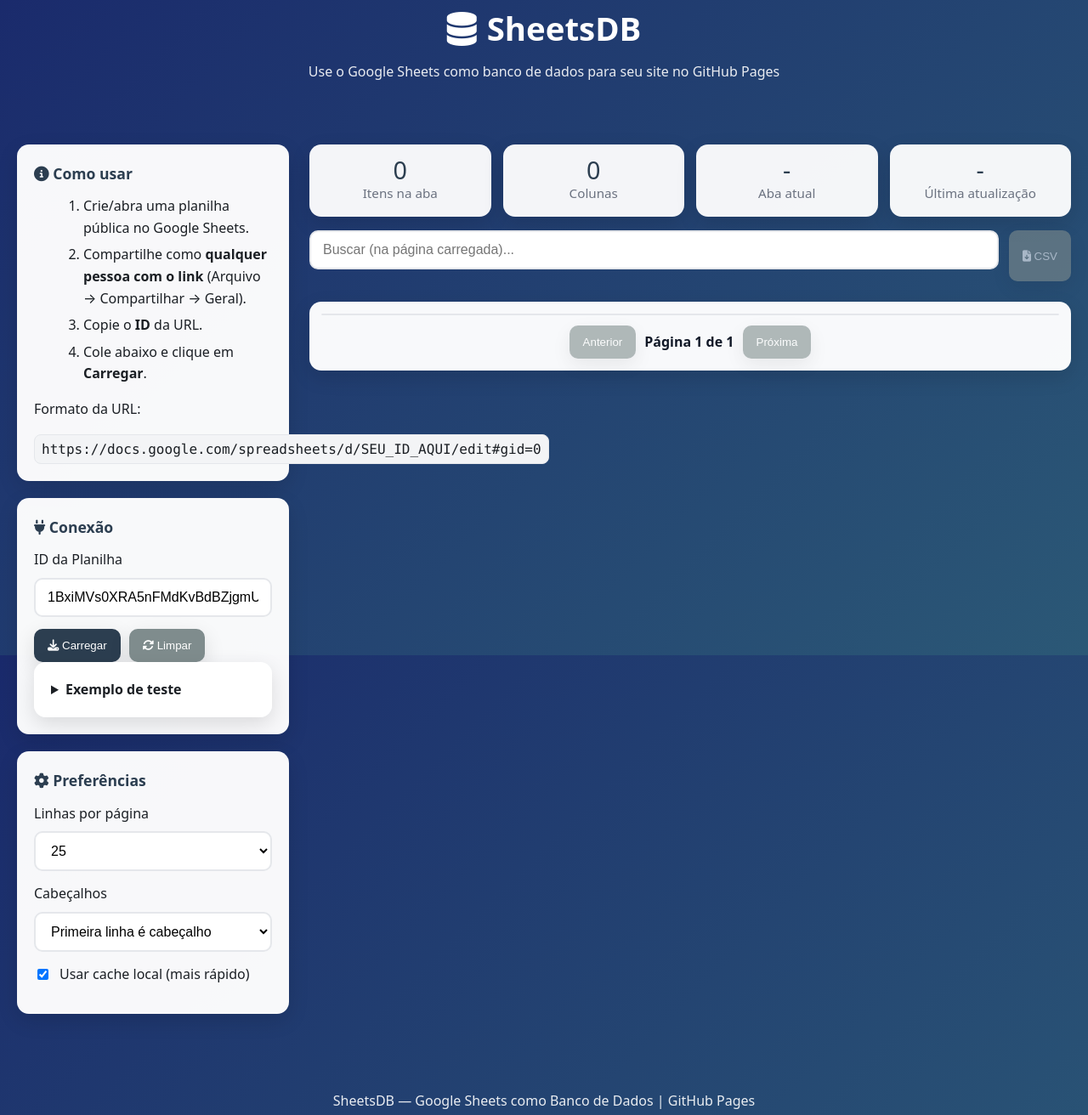
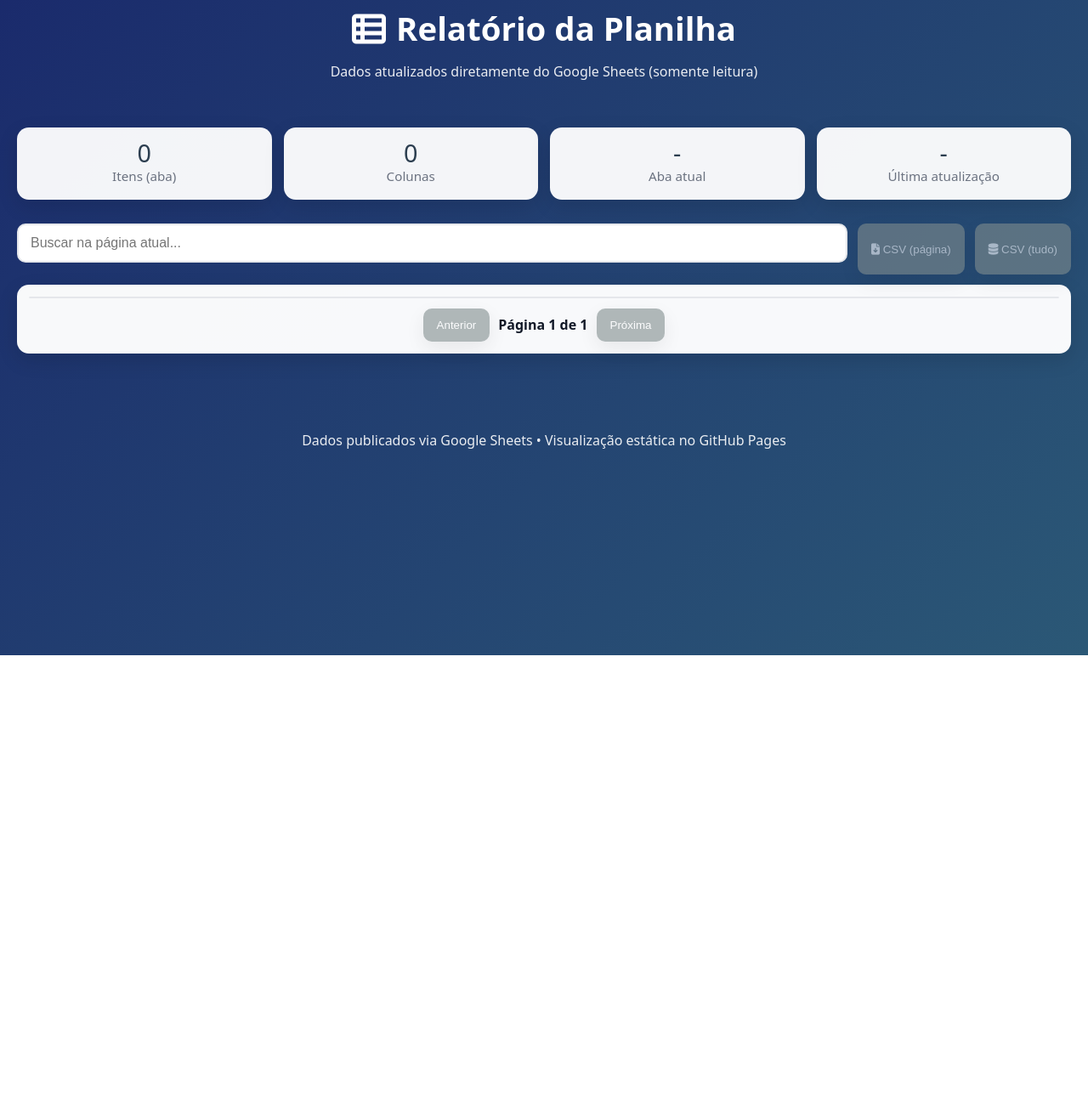
Before and after one commit to eiguilhermesilva/consultarescolas, a plain HTML site: page index.html in a window 1280 px wide. Shown: the part 29-1341 px from the top of the page at 85% size. After the commit the page ends 800 px from the top, so only its background shows below. Drawn offline with Linux system fonts and the light colour scheme.

Commit message:
Update index.html

```diff
--- a/index.html
+++ b/index.html
@@ -3,8 +3,8 @@
 <head>
   <meta charset="utf-8" />
   <meta name="viewport" content="width=device-width,initial-scale=1" />
-  <title>SheetsDB — Google Sheets como Banco de Dados</title>
-  <meta name="description" content="Use o Google Sheets como banco de dados no GitHub Pages, com múltiplas abas, paginação, ordenação, busca e exportação CSV."/>
+  <title>Dashboard da Planilha — Apresentação</title>
+  <meta name="description" content="Apresentação organizada de uma planilha do Google Sheets com múltiplas abas, paginação, busca, ordenação e exportação."/>
   <link rel="preconnect" href="https://docs.google.com" />
   <link rel="preconnect" href="https://spreadsheets.google.com" />
   <link rel="stylesheet" href="./styles.css" />
@@ -13,86 +13,20 @@
 <body>
   <header class="site-header">
     <div class="brand">
-      <i class="fa-solid fa-database" aria-hidden="true"></i>
-      <h1>SheetsDB</h1>
+      <i class="fa-solid fa-table-list" aria-hidden="true"></i>
+      <h1>Relatório da Planilha</h1>
     </div>
-    <p class="subtitle">Use o Google Sheets como banco de dados para seu site no GitHub Pages</p>
+    <p class="subtitle">Dados atualizados diretamente do Google Sheets (somente leitura)</p>
   </header>
 
   <main class="container">
-    <section class="dashboard">
-      <!-- Sidebar -->
-      <aside class="sidebar">
-        <article class="card">
-          <h2 class="card-title"><i class="fa-solid fa-circle-info"></i> Como usar</h2>
-          <ol class="steps">
-            <li>Crie/abra uma planilha pública no Google Sheets.</li>
-            <li>Compartilhe como <strong>qualquer pessoa com o link</strong> (Arquivo → Compartilhar → Geral).</li>
-            <li>Copie o <strong>ID</strong> da URL.</li>
-            <li>Cole abaixo e clique em <strong>Carregar</strong>.</li>
-          </ol>
-          <p class="muted">Formato da URL:</p>
-          <code class="code-inline">https://docs.google.com/spreadsheets/d/SEU_ID_AQUI/edit#gid=0</code>
-        </article>
-
-        <article class="card">
-          <h3 class="card-title"><i class="fa-solid fa-plug"></i> Conexão</h3>
-          <div class="field">
-            <label for="sheet-id">ID da Planilha</label>
-            <input id="sheet-id" class="input-base" placeholder="Cole o ID da sua planilha" />
-          </div>
-          <div class="actions">
-            <button id="load-btn" class="btn primary">
-              <i class="fa-solid fa-download"></i> Carregar
-            </button>
-            <button id="reset-btn" class="btn">
-              <i class="fa-solid fa-rotate"></i> Limpar
-            </button>
-          </div>
-
-          <details class="card hint">
-            <summary><strong>Exemplo de teste</strong></summary>
-            <p>Use este ID público (Google Class Data):</p>
-            <code class="code-inline selectable">1BxiMVs0XRA5nFMdKvBdBZjgmUUqptlbs74OgvE2upms</code>
-          </details>
-        </article>
-
-        <article class="card">
-          <h3 class="card-title"><i class="fa-solid fa-gear"></i> Preferências</h3>
-          <div class="field">
-            <label for="rows-per-page">Linhas por página</label>
-            <select id="rows-per-page" class="input-base">
-              <option value="25" selected>25</option>
-              <option value="50">50</option>
-              <option value="100">100</option>
-              <option value="200">200</option>
-            </select>
-          </div>
-
-          <div class="field">
-            <label for="header-rows">Cabeçalhos</label>
-            <select id="header-rows" class="input-base">
-              <option value="1" selected>Primeira linha é cabeçalho</option>
-              <option value="0">Sem cabeçalho (A, B, C...)</option>
-              <option value="2">Duas linhas (mescladas)</option>
-            </select>
-          </div>
-
-          <div class="field switcher">
-            <input type="checkbox" id="cache-toggle" checked />
-            <label for="cache-toggle">Usar cache local (mais rápido)</label>
-          </div>
-        </article>
-      </aside>
-
-      <!-- Main -->
     <section class="main">
       <div id="error" class="alert hidden" role="alert" aria-live="assertive"></div>
 
       <div class="stats">
         <div class="stat">
           <div class="stat-value" id="stat-total">0</div>
-            <div class="stat-label">Itens na aba</div>
+          <div class="stat-label">Itens (aba)</div>
         </div>
         <div class="stat">
           <div class="stat-value" id="stat-cols">0</div>
@@ -108,15 +42,16 @@
         </div>
       </div>
 
+      <nav class="tabs" id="tabs" aria-label="Abas da planilha"></nav>
+
       <div class="tools">
         <div class="field grow">
           <label for="search-input" class="visually-hidden">Busca</label>
-            <input id="search-input" class="input-base" placeholder="Buscar (na página carregada)..." disabled />
+          <input id="search-input" class="input-base" placeholder="Buscar na página atual..." disabled />
         </div>
-          <button id="export-csv" class="btn" disabled><i class="fa-solid fa-file-arrow-down"></i> CSV</button>
+        <button id="export-csv" class="btn" disabled><i class="fa-solid fa-file-arrow-down"></i> CSV (página)</button>
+        <button id="export-all" class="btn" disabled><i class="fa-solid fa-database"></i> CSV (tudo)</button>
       </div>
-
-        <nav class="tabs" id="tabs" aria-label="Abas da planilha"></nav>
 
       <div class="table-wrap">
         <div id="table-loader" class="loader hidden" aria-hidden="true">
@@ -124,9 +59,9 @@
           <p>Carregando dados...</p>
         </div>
 
-          <div id="table-container" class="table-container" role="table" aria-live="polite">
-            <!-- tabela renderizada via JS -->
-          </div>
+        <div id="table-container" class="table-container" role="table" aria-live="polite"></div>
+
+        <div id="table-footer" class="table-footer hidden"></div>
 
         <div class="pagination">
           <button id="prev" class="btn" disabled>Anterior</button>
@@ -135,11 +70,10 @@
         </div>
       </div>
     </section>
-    </section>
   </main>
 
   <footer class="site-footer">
-    <p>SheetsDB — Google Sheets como Banco de Dados | GitHub Pages</p>
+    <p>Dados publicados via Google Sheets • Visualização estática no GitHub Pages</p>
   </footer>
 
   <script src="./app.js" defer></script>
```
Lines whose indentation alone changed are shown as unchanged.
